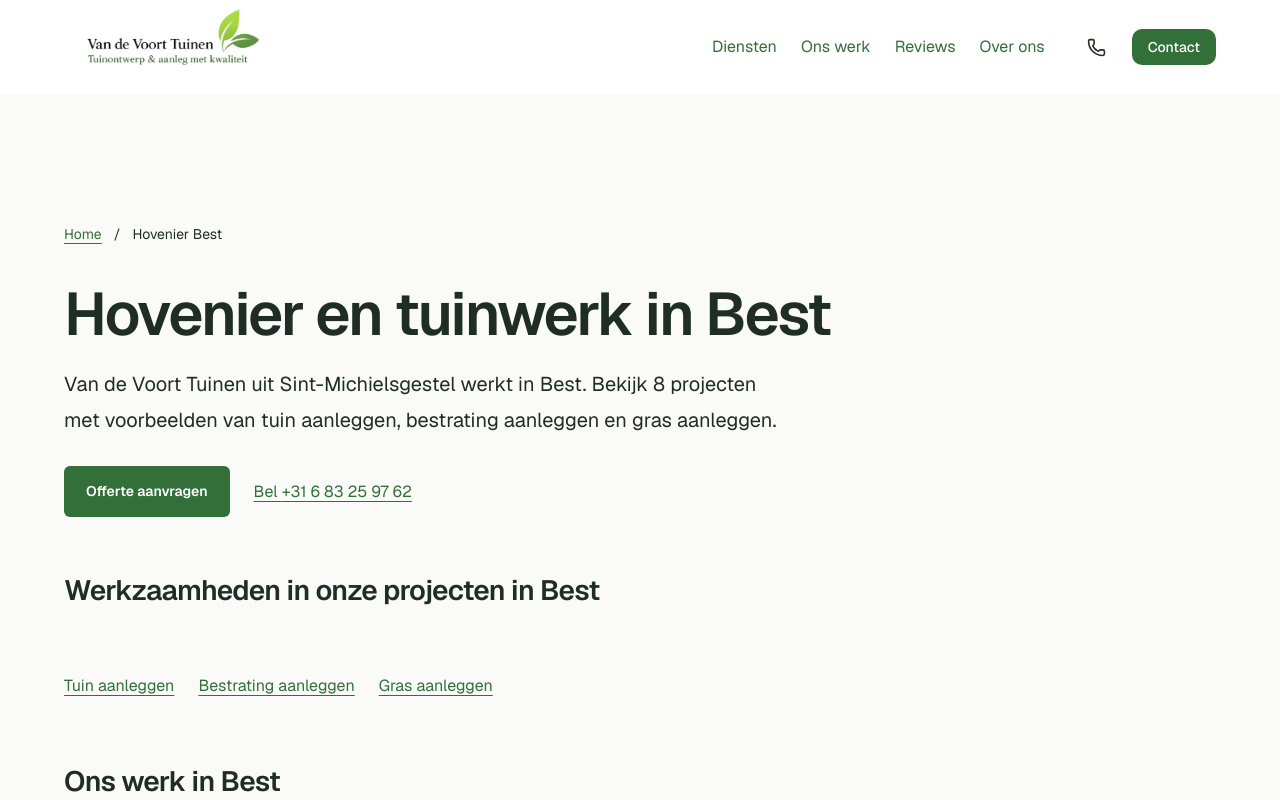
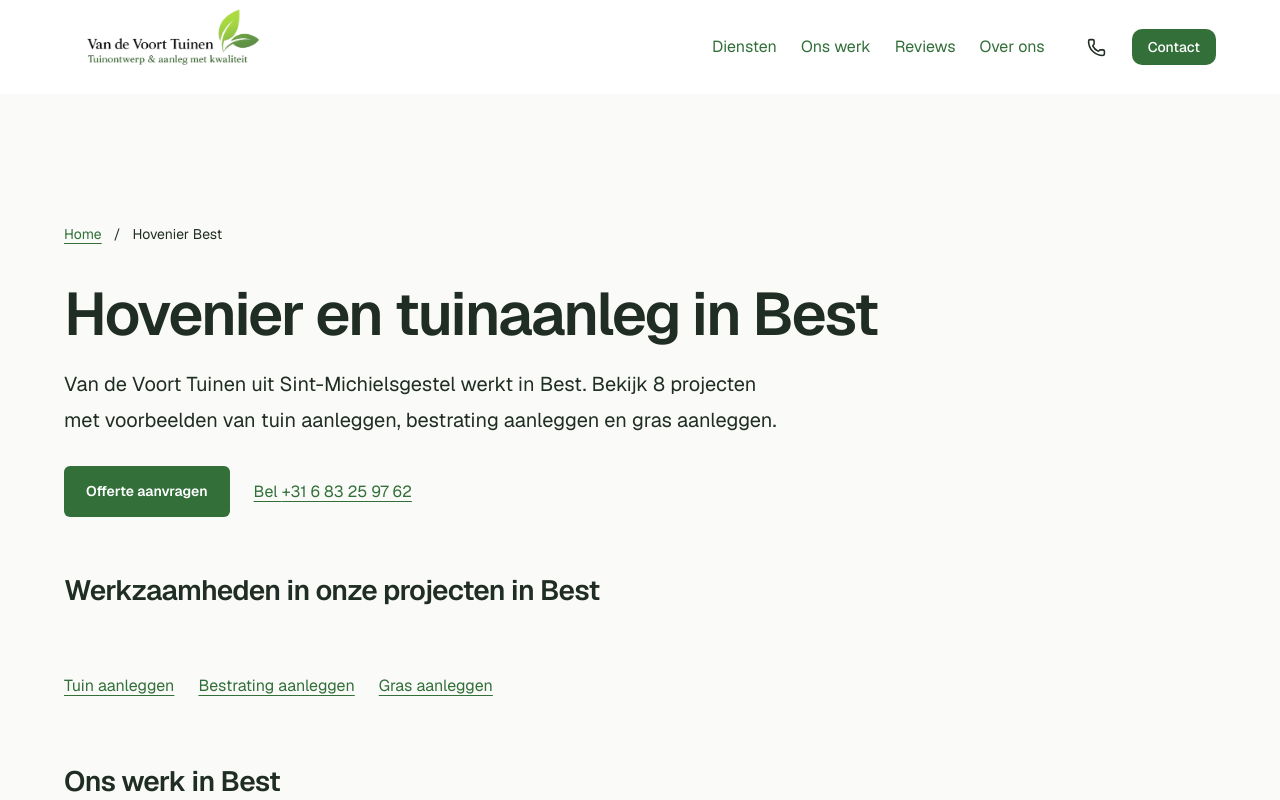
Before and after one commit to JeroenvanderPol/Website, a Next.js app: page /hovenier/best in a window 1280 px wide. Shown: the top 800 px of the page. Built offline with nearby package versions, Linux system fonts and the light colour scheme.

Commit message:
tuinwerk naar tuinaaanleg

```diff
--- a/app/hovenier/[plaats]/page.tsx
+++ b/app/hovenier/[plaats]/page.tsx
@@ -47,7 +47,7 @@ export async function generateMetadata({ params }: Props): Promise<Metadata> {
   );
   const serviceList = formatList(localServices);
   const title = location.inWorkArea
-    ? `Hovenier en tuinwerk in ${location.name} | Van de Voort Tuinen`
+    ? `Hovenier en tuinaanleg in ${location.name} | Van de Voort Tuinen`
     : `Tuinprojecten in ${location.name} | Van de Voort Tuinen`;
   const description =
     projectCount > 0
@@ -118,7 +118,7 @@ export default async function LocationPage({ params }: Props) {
         </nav>
         <h1 className="location-title">
           {location.inWorkArea
-            ? `Hovenier en tuinwerk in ${name}`
+            ? `Hovenier en tuinaanleg in ${name}`
             : `Tuinprojecten in ${name}`}
         </h1>
         <p className="service-lead">
```
